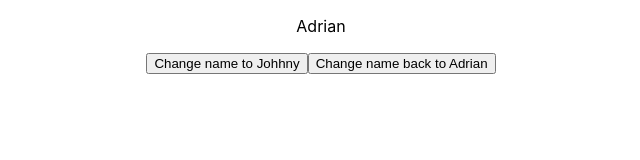
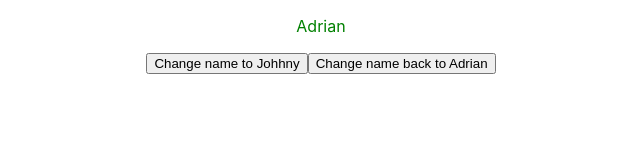
Before and after one commit to Adriantutuianu/react-recap, a React (Create React App) app: page / in a window 1280 px wide. Shown: the top 160 px of the page, without its empty margins (319-959 px from the left). Built offline with nearby package versions, Linux system fonts and the light colour scheme.

Commit message:
Conditional rendering- ternary

```diff
--- a/src/App.js
+++ b/src/App.js
@@ -3,10 +3,11 @@ import "./App.css";
 
 function App() {
   const [name, setName] = useState("Adrian");
+  const [isActive, setIsActive] = useState(false);
   console.log(name);
   return (
     <div className="App">
-      <p>{name}</p>
+      <p style={{ color: isActive ? "red" : "green" }}>{name}</p>
       <button onClick={() => setName("Johnny")}>Change name to Johhny </button>
       <button onClick={() => setName("Adrian")}>
         Change name back to Adrian{" "}
```
